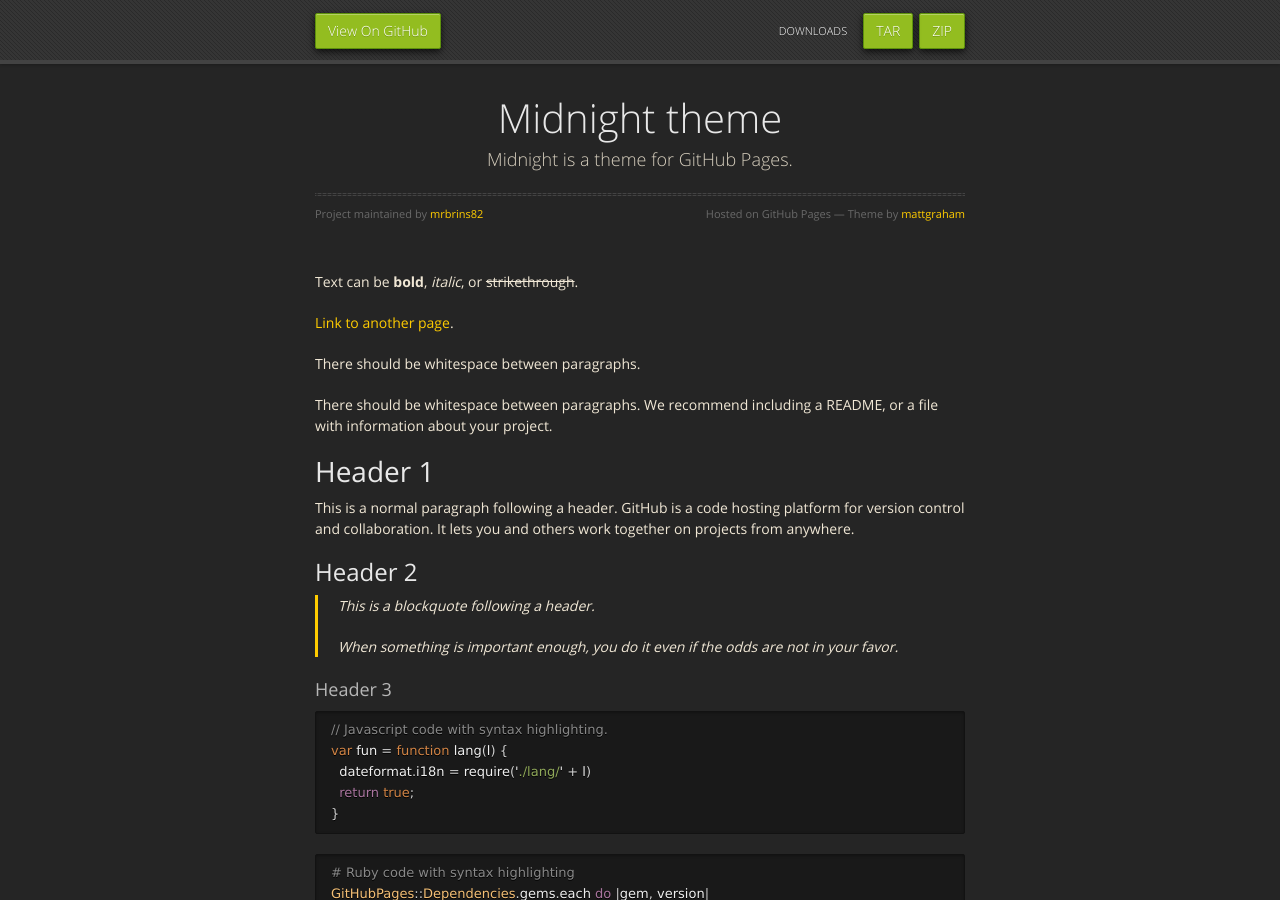
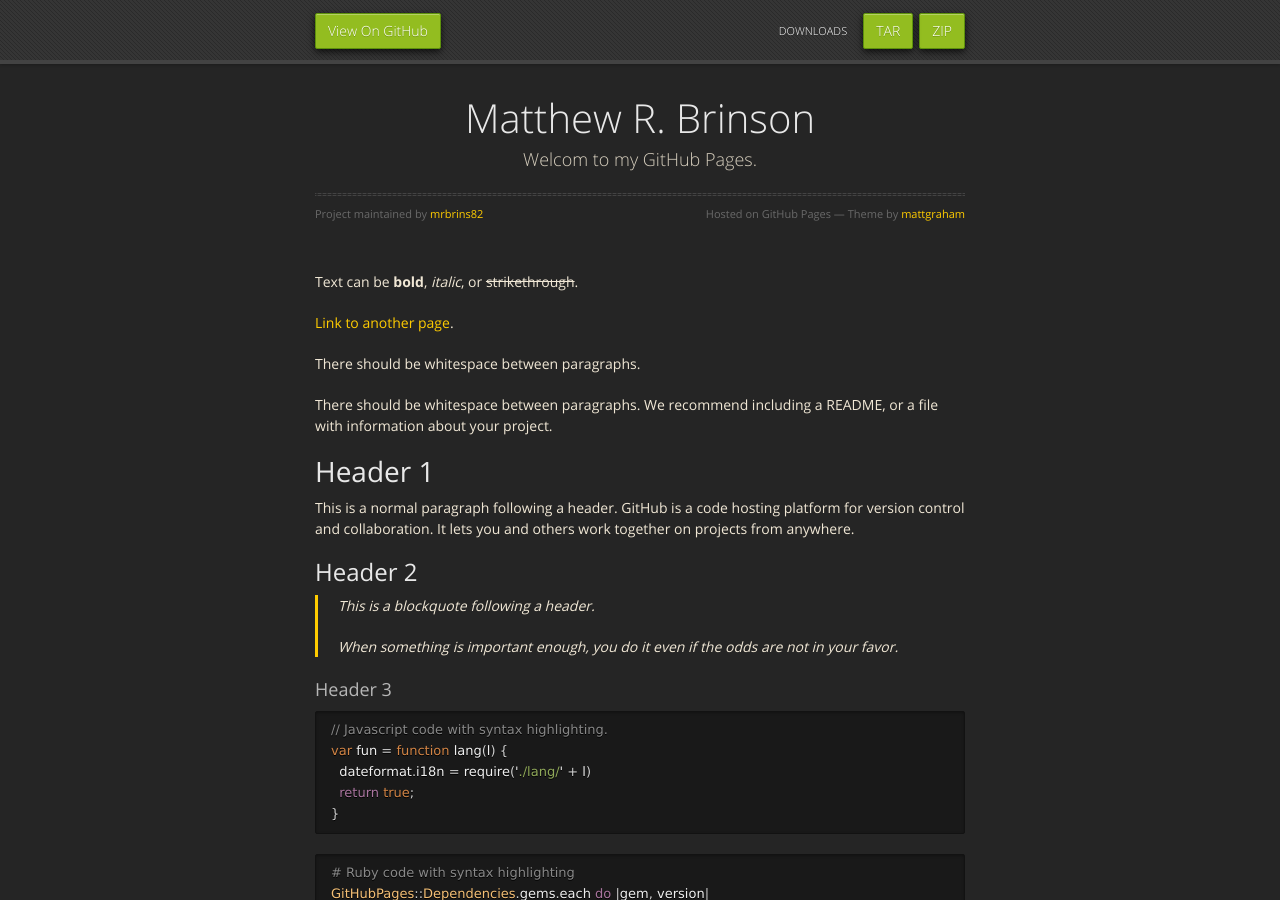
Before and after one commit to mrbrins82/mrbrins82.github.io, a Jekyll site: the page built from index.md, in a window 1280 px wide and 900 px high. Built offline with Jekyll 4.4.1, drawn with Linux system fonts in a browser that asks for light colours; nearby versions of some CDN libraries.

Commit message:
changed header of git pages

```diff
--- a/_config.yml
+++ b/_config.yml
@@ -1,5 +1,5 @@
-title: Midnight theme
-description: Midnight is a theme for GitHub Pages.
+title: Matthew R. Brinson
+description: Welcom to my GitHub Pages.
 show_downloads: true
 google_analytics:
 theme:
```
